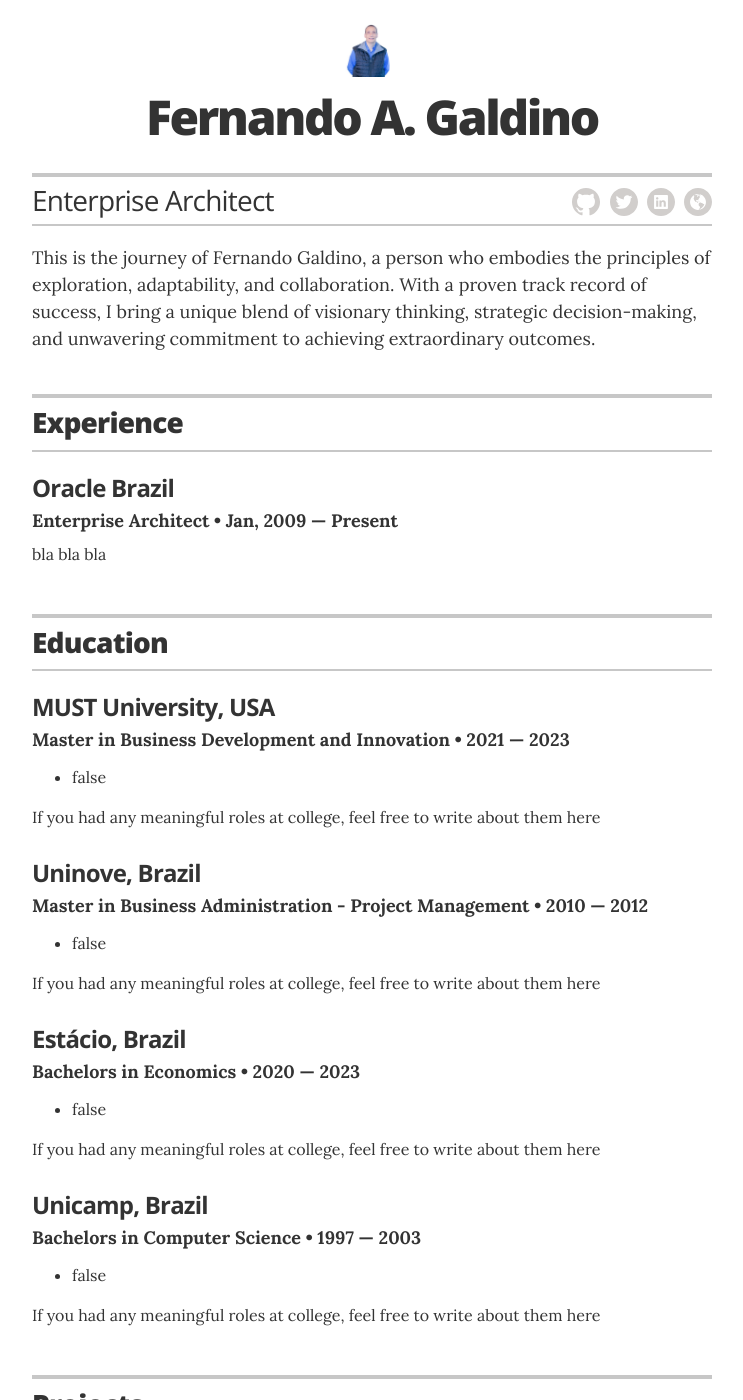
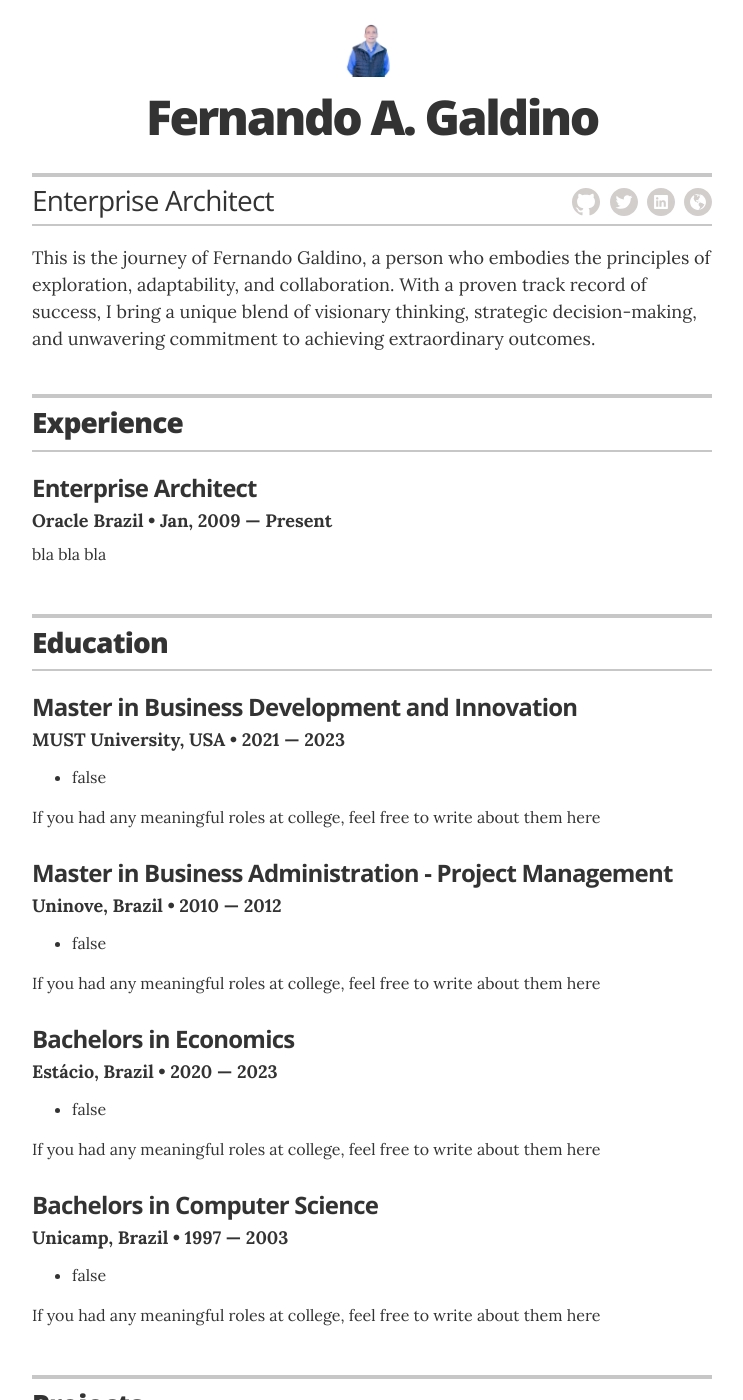
Before and after one commit to fdagaldino/fdagaldino.github.io, a Jekyll site: the page built from index.html, in a window 1280 px wide and 1400 px high. Shown: the whole window, without its empty margins (268-1011 px from the left). Built offline with Jekyll 4.4.1, drawn with Linux system fonts in a browser that asks for light colours.

Commit message:
Update resume.html

```diff
--- a/_layouts/resume.html
+++ b/_layouts/resume.html
@@ -58,8 +58,8 @@
 
         {% for job in site.data.experience %}
         <div class="resume-item" itemscope itemprop="worksFor" itemtype="http://schema.org/Organization">
-          <h3 class="resume-item-title" itemprop="name">{{ job.company }}</h3>
-          <h4 class="resume-item-details" itemprop="description">{{ job.position }} &bull; {{ job.duration }}</h4>
+          <h3 class="resume-item-title" itemprop="name">{{ job.position }}</h3>
+          <h4 class="resume-item-details" itemprop="description">{{ job.company }} &bull; {{ job.duration }}</h4>
           <p class="resume-item-copy">{{ job.summary }}</p>
         </div><!-- end of resume-item -->
         {% endfor %}
@@ -78,8 +78,8 @@
 
         {% for education in site.data.education %}
         <div class="resume-item" itemscope itemprop="alumniOf" itemtype="http://schema.org/CollegeOrUniversity">
-          <h3 class="resume-item-title" itemprop="name">{{ education.uni }}</h3>
-          <h4 class="resume-item-details group" itemprop="description">{{ education.degree }} &bull; {{ education.year }}</h4>
+          <h3 class="resume-item-title" itemprop="name">{{ education.degree }}</h3>
+          <h4 class="resume-item-details group" itemprop="description">{{ education.uni }} &bull; {{ education.year }}</h4>
           <h5 class="resume-item-details award-title" itemprop="description">{{ education.award }}</h5>
           <p class="resume-item-copy" itemprop="description">
             <ul class="resume-item-list">
```
